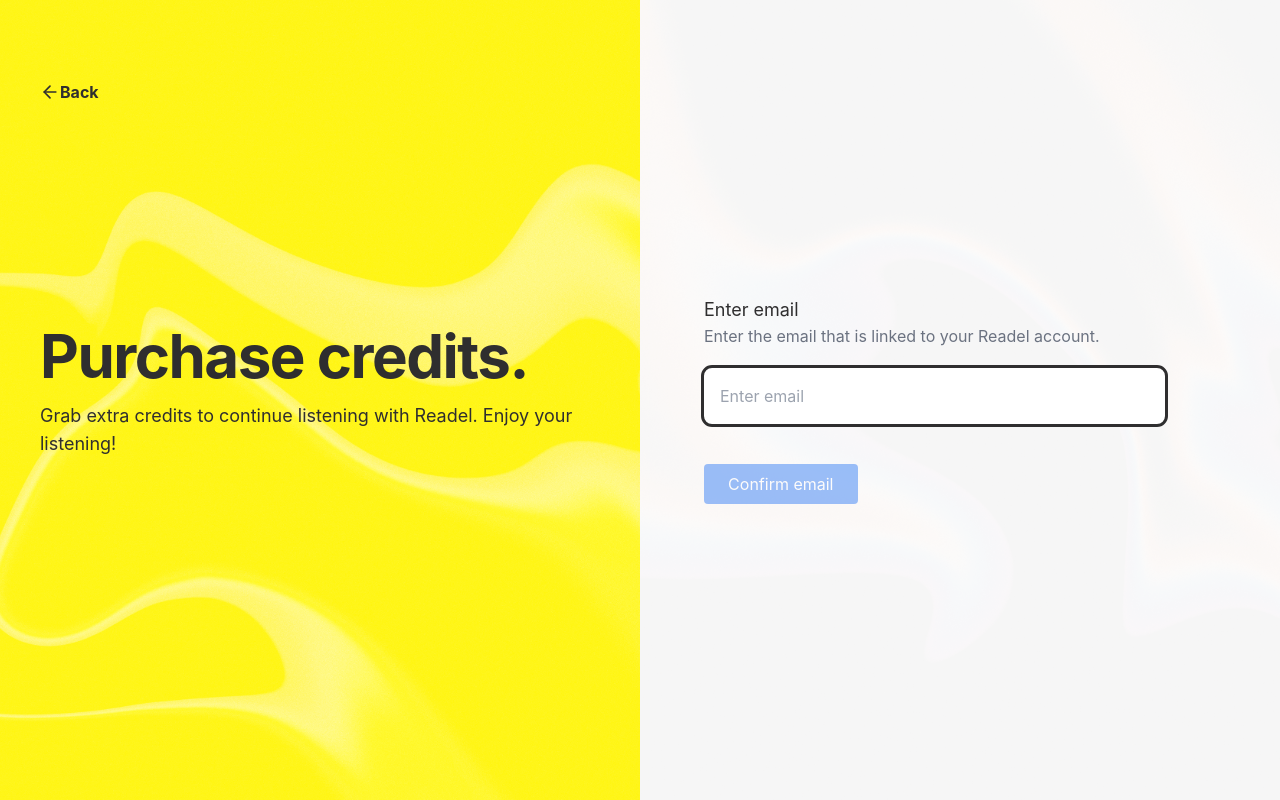
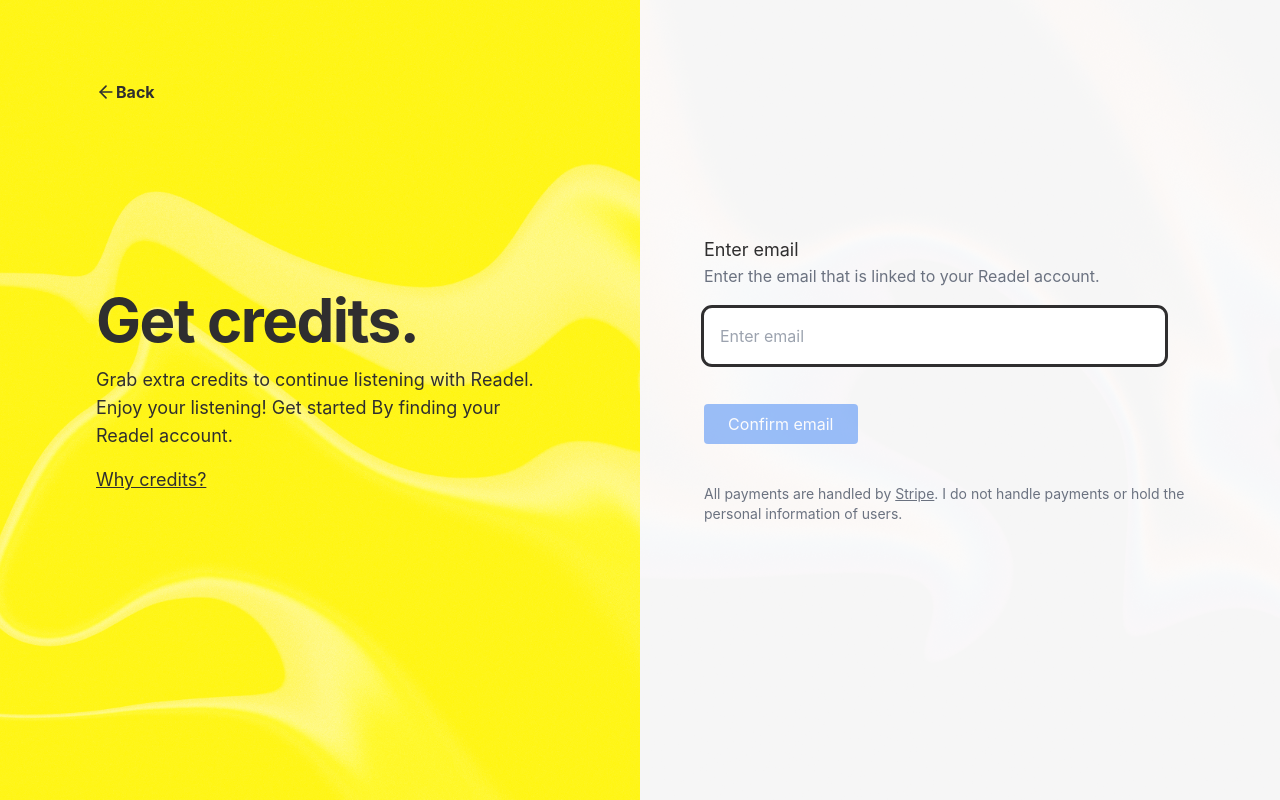
Before and after one commit to MatthwFrost/edelwebsite, a SvelteKit app: page /buycredits in a window 1280 px wide. Built offline with nearby package versions, Linux system fonts and the light colour scheme.

Commit message:
buy credits update

```diff
--- a/src/routes/+layout.svelte
+++ b/src/routes/+layout.svelte
@@ -4,7 +4,6 @@
     import { injectSpeedInsights } from '@vercel/speed-insights/sveltekit';
     import { dev } from '$app/environment';
     import { inject } from '@vercel/analytics';
-    import Footer from '$lib/components/Footer.svelte'
 
     inject({ mode: dev ? 'development' : 'production' });
     injectSpeedInsights();
--- a/src/routes/+page.svelte
+++ b/src/routes/+page.svelte
@@ -121,7 +121,7 @@
                     <svg xmlns="http://www.w3.org/2000/svg" width="16" height="16" viewBox="0 0 24 24" fill="none" stroke="currentColor" stroke-width="2" stroke-linecap="round" stroke-linejoin="round" class="feather feather-external-link"><path d="M18 13v6a2 2 0 0 1-2 2H5a2 2 0 0 1-2-2V8a2 2 0 0 1 2-2h6"/><polyline points="15 3 21 3 21 9"/><line x1="10" y1="14" x2="21" y2="3"/></svg>
                 </div>
                 <div class="flex flex-row items-center justify-center transform transition duration-100 hover:scale-125">
-                    <a class="mr-2" href="/buycredits">Buy credits</a>
+                    <a class="mr-2" href="/buycredits">Get credits</a>
                     <svg xmlns="http://www.w3.org/2000/svg" width="16" height="16" viewBox="0 0 24 24" fill="none" stroke="currentColor" stroke-width="2" stroke-linecap="round" stroke-linejoin="round" class="feather feather-external-link"><path d="M18 13v6a2 2 0 0 1-2 2H5a2 2 0 0 1-2-2V8a2 2 0 0 1 2-2h6"/><polyline points="15 3 21 3 21 9"/><line x1="10" y1="14" x2="21" y2="3"/></svg>
                 </div>
                 <div class="flex flex-row items-center justify-center transform transition duration-100 hover:scale-125">
--- a/src/routes/api/checkout/+server.js
+++ b/src/routes/api/checkout/+server.js
@@ -12,11 +12,11 @@ export const POST = async ({request, res}) => {
         }
 
         if (data.id === 1){
-            credits = 10000;
+            credits = 30000;
         }else if (data.id === 2){
-            credits = 30000;
+            credits = 90000;
         } else if (data.id === 3){
-            credits = 90000
+            credits = 200000
         }
         // console.log(price_key[data.id]);
         // console.log(price_key[data.email]);
--- a/src/routes/buycredits/+page.svelte
+++ b/src/routes/buycredits/+page.svelte
@@ -23,9 +23,9 @@
     }
 
     let options = [
-        { id: 1, chars: '10,000 Characters', price: (Math.floor((10000 * 0.00032) * 100) / 100).toFixed(2), readTime: readTime(10000)},
-        { id: 2, chars: '30,000 Characters', price: (Math.floor((30000 * 0.00028) * 100) / 100).toFixed(2), readTime: readTime(30000)},
-        { id: 3, chars: '90,000 Characters', price: (Math.floor((90000 * 0.00024) * 100) / 100).toFixed(2), readTime: readTime(90000)},
+        { id: 1, chars: '30,000 Characters', price: (Math.floor((10000 * 0.00032) * 100) / 100).toFixed(2), readTime: readTime(10000)},
+        { id: 2, chars: '90,000 Characters', price: (Math.floor((30000 * 0.00028) * 100) / 100).toFixed(2), readTime: readTime(30000)},
+        { id: 3, chars: '200,000 Characters', price: (Math.floor((90000 * 0.00024) * 100) / 100).toFixed(2), readTime: readTime(90000)},
         // { id: 4, chars: '100,000 Characters' }
     ];
     let selectedOption = null;
@@ -105,19 +105,22 @@
 
 
 <main class="w-[100vw] flex flex-row">
-<section class="md:w-[50vw] hidden h-[100vh] p-10 bg-[rgb(254,241,24)] md:flex flex-col justify-center" style="background-image: url('/buycredits_backgorund.png');">
-        <section class="bg-fixed absolute top-0 left-0 px-10 py-20 text-[rgb(14, 19, 24)]">
+<section class="md:w-[50vw] hidden h-[100vh] p-24 bg-[rgb(254,241,24)] md:flex flex-col justify-center" style="background-image: url('/buycredits_backgorund.png');">
+        <section class="bg-fixed absolute top-0 left-0 px-24 py-20 text-[rgb(14, 19, 24)]">
             <a href="/" class="flex flex-row items-center font-bold ">
                 <svg xmlns="http://www.w3.org/2000/svg" width="20" height="20" viewBox="0 0 24 24" fill="none" stroke="currentColor" stroke-width="2" stroke-linecap="round" stroke-linejoin="round" class="feather feather-arrow-left"><line x1="19" y1="12" x2="5" y2="12"/><polyline points="12 19 5 12 12 5"/></svg>
                  Back
             </a>
         </section>
         <div>
-            <div class="flex flex-row justify-content items-center">
+            <div class="flex flex-row justify-content items-center w-[80vw]">
                 <!-- <img class="w-[4vw]" src="/newicon.png" alt="Edel icon"> -->
-                <h1 class="text-6xl leading-none tracking-tight text-[rgb(14, 19, 24)] font-bold">Purchase credits.</h1>
+                <h1 class="text-6xl leading-none tracking-tight text-[rgb(14, 19, 24)] font-bold">Get credits.</h1>
             </div>
-            <p class="py-4 text-lg">Grab extra credits to continue listening with Readel. Enjoy your listening!</p>
+            <p class="pt-4 text-lg">Grab extra credits to continue listening with Readel. Enjoy your listening! Get started
+                By finding your Readel account.
+            </p>
+            <p class="py-4 text-lg"><a href="credits" class="underline">Why credits?</a></p>
         </div>
     </section>
     <section class="md:w-[50vw] w-[100vw] h-[100vh] bg-zinc-100 flex flex-col justify-center items-center p-10 " style="background-image: url('/buycredits_right.png');">
@@ -155,7 +158,7 @@
                         <button
                             class="w-full h-14 my-5 rounded-lg outline flex flex-row items-center px-4 {selectedOption === option.id ? 'bg-blue-500 outline-blue-200 text-slate-50' : ''}"
                             on:click={() => {selectedOption = selectedOption === option.id ? null : option.id}}>
-                            <span class="font-medium">${option.price} </span>&nbsp;&#8226; {option.chars}
+                            <span class="">${option.price} </span>&nbsp;&#8226;&nbsp; <span class="font-bold">{option.chars}</span>
                         </button>
                     {/each}
                     <div class="flex flex-row justify-between items-center">
@@ -168,6 +171,7 @@
                 <!-- <p>You selected: {selectedOption}</p> -->
                 </div>
             {/if}
+            <p class="py-10 text-gray-500 text-sm">All payments are handled by <a href="https://www.stripe.com" class="underline">Stripe</a>. I do not handle payments or hold the personal information of users.</p>
         </div>
     </section>
 </main>
```
